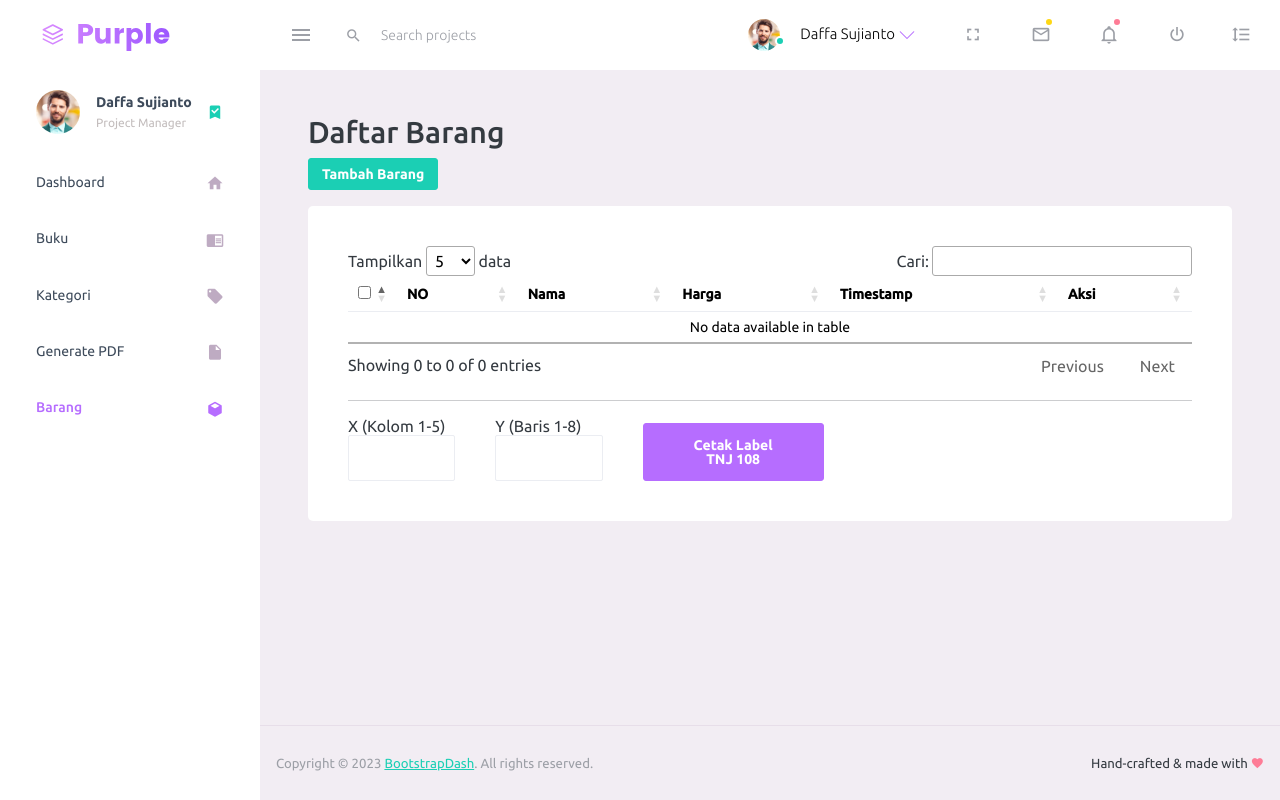
After one commit to DaffaXtr/Project-Workshop-Framework, a Laravel app: page /barang in a window 1280 px wide. The commit adds this page. Run offline with Laravel 12, Linux system fonts and the light colour scheme; a user stored in the database is signed in; data comes from the database, SQL or seed files in the repository; data that the repository does not hold is empty; some libraries are stand-ins or nearby versions.

Commit message:
add label

```diff
--- /dev/null
+++ b/app/Http/Controllers/BarangController.php
@@ -0,0 +1,90 @@
+<?php
+
+namespace App\Http\Controllers;
+
+use Illuminate\Http\Request;
+use App\Models\Barang;
+use Barryvdh\DomPDF\Facade\Pdf;
+
+class BarangController extends Controller
+{
+    public function index()
+    {
+        $barang = Barang::all();
+        return view('pages.barang.index', compact('barang'));
+    }
+
+    public function cetakMassal(Request $request)
+    {
+        $request->validate([
+            'barang_ids' => 'required|array',
+            'start_x' => 'required|integer|min:1|max:5',
+            'start_y' => 'required|integer|min:1|max:8',
+        ]);
+
+        $barang = Barang::whereIn('id_barang', $request->barang_ids)->get();
+
+        $startIndex = (($request->start_y - 1) * 5) + ($request->start_x - 1);
+
+        $pdf = Pdf::loadView('pages.barang.label-massal', [
+            'barang' => $barang,
+            'startIndex' => $startIndex
+        ]);
+
+        return $pdf->setPaper('a4', 'portrait')
+                ->stream('label-massal.pdf');
+    }
+
+    public function create()
+    {
+        return view('pages.barang.create');
+    }
+
+    public function store(Request $request)
+    {
+        $request->validate([
+            'nama' => 'required',
+            'harga' => 'required|numeric',
+        ]);
+
+        Barang::create($request->all());
+
+        return redirect()->route('barang.index')
+                         ->with('success', 'Barang berhasil ditambahkan');
+    }
+
+    public function edit($id)
+    {
+        $barang = Barang::findOrFail($id);
+        return view('pages.barang.edit', compact('barang'));
+    }
+
+    public function update(Request $request, $id)
+    {
+        $request->validate([
+            'nama' => 'required',
+            'harga' => 'required|numeric'
+        ]);
+
+        $barang = Barang::findOrFail($id);
+        $barang->update($request->all());
+
+        return redirect()->route('barang.index')
+                         ->with('success', 'Barang berhasil diperbarui');
+    }
+
+    public function destroy($id)
+    {
+        $barang = Barang::findOrFail($id);
+        $barang->delete();
+
+        return redirect()->route('barang.index')
+                         ->with('success', 'Barang berhasil dihapus');
+    }
+
+    public function viewCetak()
+    {
+        $barang = Barang::all();
+        return view('pages.barang.label-massal', compact('barang'));
+    }
+}
--- /dev/null
+++ b/app/Models/Barang.php
@@ -0,0 +1,16 @@
+<?php
+
+namespace App\Models;
+
+use Illuminate\Database\Eloquent\Model;
+
+class barang extends Model
+{
+    protected $table = 'barang';
+    protected $primaryKey = 'id_barang';
+    public $timestamps = false;
+    protected $fillable = [
+        'nama',
+        'harga',
+        'timestamp'];
+}
--- a/resources/views/components/sidebar.blade.php
+++ b/resources/views/components/sidebar.blade.php
@@ -32,11 +32,17 @@
                 <i class="mdi mdi-tag menu-icon"></i>
               </a>
             </li>
-            <li class="nav-item">
+            <li class="nav-item" {{ request()->routeIs('pdf.*') ? 'active' : '' }}>
               <a class="nav-link" href="{{ route('pdf.index') }}">
                 <span class="menu-title">Generate PDF</span>
                 <i class="mdi mdi-file menu-icon"></i>
               </a>
             </li>
+            <li class="nav-item {{ request()->routeIs('barang.*') ? 'active' : '' }}">
+              <a class="nav-link" href="{{ route('barang.index') }}">
+                <span class="menu-title">Barang</span>
+                <i class="mdi mdi-cube menu-icon"></i>
+              </a>
+            </li>
           </ul>
         </nav>
--- /dev/null
+++ b/resources/views/pages/barang/index.blade.php
@@ -0,0 +1,144 @@
+@extends('layouts.app')
+
+@section('title', 'Barang')
+
+@section('style-page')
+<link rel="stylesheet" href="https://cdn.datatables.net/1.13.8/css/jquery.dataTables.min.css">
+@endsection
+
+@section('content')
+<div class="container">
+    <h2>Daftar Barang</h2>
+    <a href="{{ route('barang.create') }}" class="btn btn-sm btn-success mb-3">
+        Tambah Barang
+    </a>
+</div>
+
+<div class="container">
+    <div class="col-lg-12 grid-margin stretch-card">
+        <div class="card">
+            <div class="card-body">
+
+                @if(session('success'))
+                <div class="alert alert-success">
+                    {{ session('success') }}
+                </div>
+                @endif
+
+                <!-- ===================== TABLE ===================== -->
+
+                <table id="datatable-barang" class="table">
+                    <thead>
+                        <tr>
+                            <th width="5%">
+                                <input type="checkbox" id="checkAll">
+                            </th>
+                            <th>NO</th>
+                            <th>Nama</th>
+                            <th>Harga</th>
+                            <th>Timestamp</th>
+                            <th>Aksi</th>
+                        </tr>
+                    </thead>
+
+                    <tbody>
+                        @foreach($barang as $index => $b)
+                        <tr>
+                            <td>
+                                <!-- Checkbox tetap ikut formCetak -->
+                                <input type="checkbox" name="barang_ids[]" value="{{ $b->id_barang }}" form="formCetak">
+                            </td>
+
+                            <td>{{ $index + 1 }}</td>
+                            <td>{{ $b->nama }}</td>
+                            <td>{{ $b->harga }}</td>
+                            <td>{{ $b->timestamp }}</td>
+
+                            <td>
+                                <a href="{{ route('barang.edit', $b->id_barang) }}" class="btn btn-sm btn-primary">
+                                    Edit
+                                </a>
+
+                                <!-- Form DELETE berdiri sendiri (TIDAK nested) -->
+                                <form action="{{ route('barang.destroy', $b->id_barang) }}" method="POST"
+                                    style="display:inline-block;">
+                                    @csrf
+                                    @method('DELETE')
+                                    <button type="submit" class="btn btn-sm btn-danger"
+                                        onclick="return confirm('Yakin ingin menghapus barang ini?')">
+                                        Hapus
+                                    </button>
+                                </form>
+                            </td>
+                        </tr>
+                        @endforeach
+                    </tbody>
+                </table>
+
+                <hr>
+
+                <!-- ===================== FORM CETAK ===================== -->
+
+                <form id="formCetak" action="{{ route('barang.cetakMassal') }}" method="POST" target="_blank">
+
+                    @csrf
+
+                    <div class="row mt-3">
+                        <div class="col-md-2">
+                            <label>X (Kolom 1-5)</label>
+                            <input type="number" name="start_x" class="form-control" min="1" max="5" required>
+                        </div>
+
+                        <div class="col-md-2">
+                            <label>Y (Baris 1-8)</label>
+                            <input type="number" name="start_y" class="form-control" min="1" max="8" required>
+                        </div>
+
+                        <div class="col-md-3 align-self-end">
+                            <button type="submit" class="btn btn-primary">
+                                Cetak Label TNJ 108
+                            </button>
+                        </div>
+                    </div>
+
+                </form>
+
+            </div>
+        </div>
+    </div>
+</div>
+@endsection
+
+
+@push('script-page')
+
+<script src="https://code.jquery.com/jquery-3.7.1.min.js"></script>
+<script src="https://cdn.datatables.net/1.13.8/js/jquery.dataTables.min.js"></script>
+
+<script>
+$(document).ready(function() {
+
+    // DataTables
+    let table = $('#datatable-barang').DataTable({
+        pageLength: 5,
+        lengthMenu: [5, 10, 25, 50],
+        language: {
+            search: "Cari:",
+            lengthMenu: "Tampilkan _MENU_ data",
+            info: "Menampilkan _START_ sampai _END_ dari _TOTAL_ data",
+            paginate: {
+                next: "Next",
+                previous: "Previous"
+            }
+        }
+    });
+
+    // Checkbox select all
+    $('#checkAll').on('click', function() {
+        $('input[name="barang_ids[]"]').prop('checked', this.checked);
+    });
+
+});
+</script>
+
+@endpush
--- a/resources/views/pages/pdf/sertif.blade.php
+++ b/resources/views/pages/pdf/sertif.blade.php
@@ -5,7 +5,9 @@
     <title>Sertifikat</title>
     <style>
         @page {
-            margin: 40px;
+            /* margin: 40px; */
+            padding: 0;
+            margin: 0;
         }
 
         body {
--- a/routes/web.php
+++ b/routes/web.php
@@ -5,6 +5,7 @@ use App\Http\Controllers\DashboardController;
 use App\Http\Controllers\KategoriController;
 use App\Http\Controllers\BukuController;
 use App\Http\Controllers\PdfController;
+use App\Http\Controllers\BarangController;
 use App\Http\Controllers\Auth\GoogleController;
 use App\Http\Controllers\Auth\OtpController;
 
@@ -49,6 +50,19 @@ Route::middleware(['auth', 'verified'])->group(function () {
     Route::get('/pdf/download-portrait', [PdfController::class, 'portrait'])->name('pdf.portrait');
     Route::get('/pdf/view', [PdfController::class, 'view'])->name('pdf.view');
 
+    // Barang
+    Route::prefix('barang')->name('barang.')->group(function () {
+        Route::get('/', [BarangController::class, 'index'])->name('index');
+        Route::get('/create', [BarangController::class, 'create'])->name('create');
+        Route::post('/store', [BarangController::class, 'store'])->name('store');
+        Route::get('/edit/{id}', [BarangController::class, 'edit'])->name('edit');
+        Route::put('/update/{id}', [BarangController::class, 'update'])->name('update');
+        Route::delete('/delete/{id}', [BarangController::class, 'destroy'])->name('destroy');
+        // Route::get('/cetak-label/{id}', [BarangController::class, 'cetakLabel'])->name('cetakLabel');
+        Route::post('/cetak-massal', [BarangController::class, 'cetakMassal'])->name('cetakMassal');
+        Route::get('/view-cetak', [BarangController::class, 'viewCetak'])->name('viewCetak');
+    });
+
 });
 
 
```
Also changed, not shown: resources/views/pages/barang/cetak.blade.php (added, +95 -0 lines), resources/views/pages/barang/create.blade.php (added, +33 -0 lines), resources/views/pages/barang/edit.blade.php (added, +36 -0 lines), resources/views/pages/barang/label-massal.blade.php (added, +120 -0 lines).
